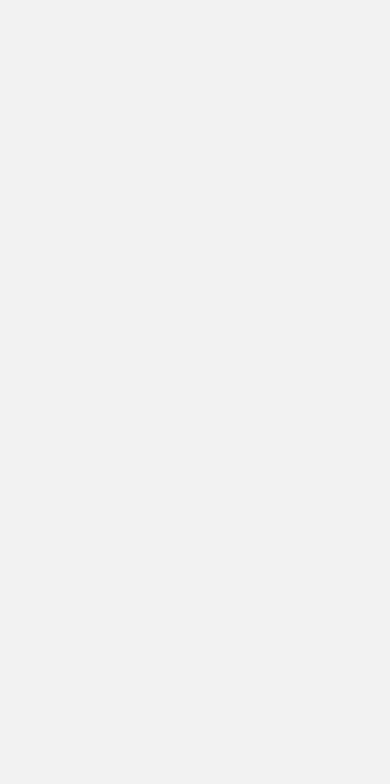
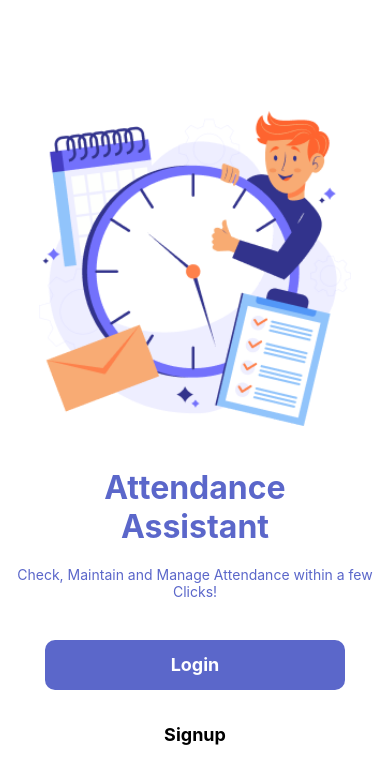
Before and after one commit to SaubhagyaSingh/Attendance-Assistant, a React Native app in the folder AttendanceAssistant/: screen /Splash in a window 390 px wide. Shown: the top 784 px of the page. Built offline with nearby package versions, Linux system fonts and the light colour scheme.

Commit message:
Splash Screen Completed

```diff
--- a/AttendanceAssistant/screens/Splash.js
+++ b/AttendanceAssistant/screens/Splash.js
@@ -1,10 +1,113 @@
 import React from "react";
-import { View, Text } from "react-native";
+import {
+  View,
+  Text,
+  StyleSheet,
+  Image,
+  Dimensions,
+  TouchableOpacity,
+} from "react-native";
 
-export default function Splash() {
+const windowWidth = Dimensions.get("window").width;
+const windowHeight = Dimensions.get("window").height;
+
+export default function Splash({ navigation }) {
   return (
-    <View>
-      <Text></Text>
+    <View style={SplashStyles.container}>
+      <View style={SplashStyles.imageContainer}>
+        <Image
+          source={require("../assets/loginVector1.png")}
+          style={SplashStyles.image}
+        />
+      </View>
+      <View>
+        <Text style={SplashStyles.heading}>Attendance</Text>
+      </View>
+      <View>
+        <Text style={SplashStyles.heading}>Assistant</Text>
+      </View>
+      <View>
+        <Text style={SplashStyles.subheading}>
+          Check, Maintain and Manage Attendance within a few Clicks!
+        </Text>
+      </View>
+
+      <View style={SplashStyles.buttonContainer}>
+        <TouchableOpacity
+          style={SplashStyles.button1}
+          onPress={() => navigation.navigate("Login")}
+        >
+          <Text style={SplashStyles.buttonText}>Login</Text>
+        </TouchableOpacity>
+        <TouchableOpacity
+          style={SplashStyles.button2}
+          onPress={() => navigation.navigate("Signup")}
+        >
+          <Text style={SplashStyles.buttonText1}>Signup</Text>
+        </TouchableOpacity>
+      </View>
     </View>
   );
 }
+
+const SplashStyles = StyleSheet.create({
+  container: {
+    flex: 1,
+    backgroundColor: "#fff",
+    alignItems: "center",
+  },
+  imageContainer: {
+    width: windowWidth * 0.8, // Adjust as needed
+    height: windowHeight * 0.4, // Adjust as needed
+    justifyContent: "center",
+    alignItems: "center",
+    marginTop: 100,
+    marginBottom: 30,
+  },
+  image: {
+    width: "100%",
+    height: "100%",
+    resizeMode: "contain", // Ensure the image fits within the container
+  },
+  heading: {
+    color: "#5B67CA",
+    fontSize: 32, // Adjust as needed
+    fontWeight: "bold",
+  },
+  subheading: {
+    marginTop: 20,
+    color: "#5B67CA",
+    fontSize: 14,
+    flexWrap: "wrap",
+    textAlign: "center",
+  },
+  buttonContainer: {
+    marginTop: 40,
+  },
+  button1: {
+    width: 300,
+    height: 50,
+    backgroundColor: "#5B67CA",
+    justifyContent: "center",
+    alignItems: "center",
+    marginBottom: 20,
+    borderRadius: 10,
+  },
+  button2: {
+    width: 300,
+    height: 50,
+    justifyContent: "center",
+    alignItems: "center",
+    borderRadius: 10,
+  },
+  buttonText: {
+    color: "#ffffff",
+    fontSize: 18,
+    fontWeight: "bold",
+  },
+  buttonText1: {
+    color: "#000000",
+    fontSize: 18,
+    fontWeight: "bold",
+  },
+});
```
